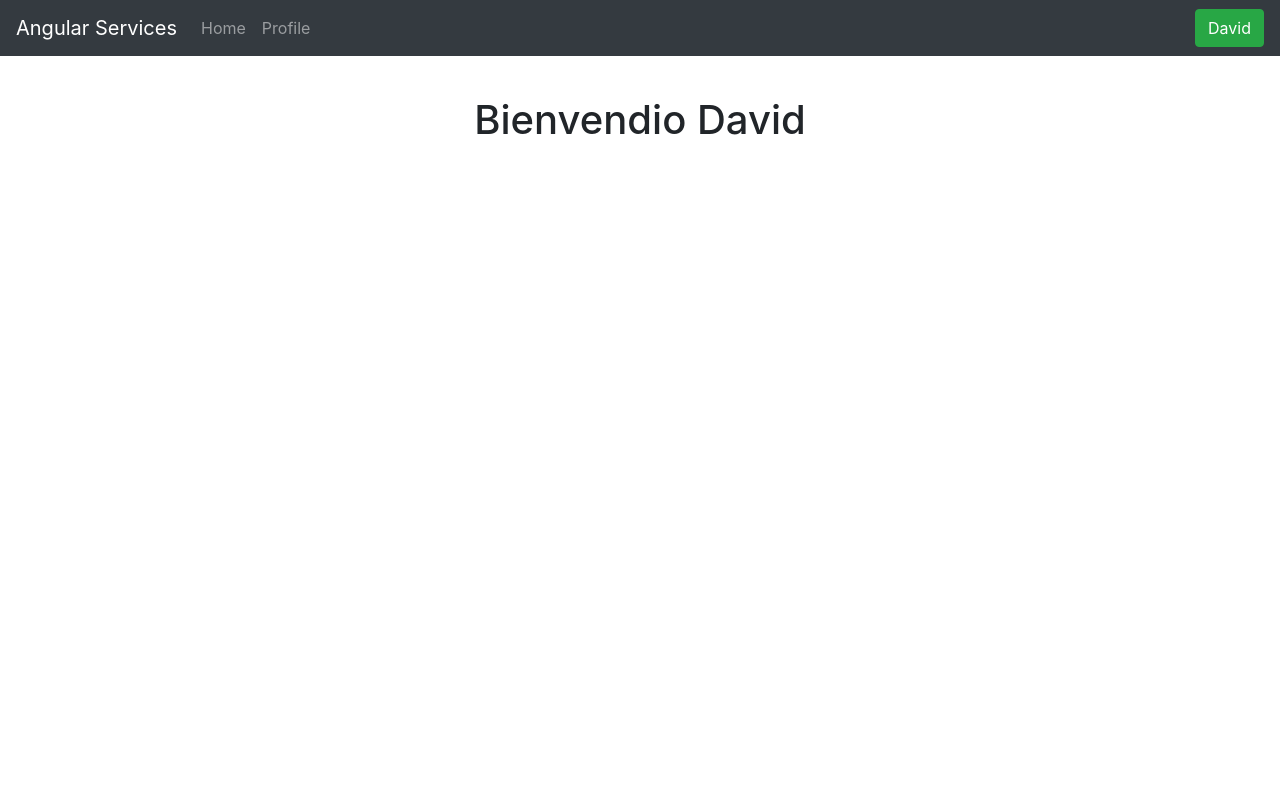
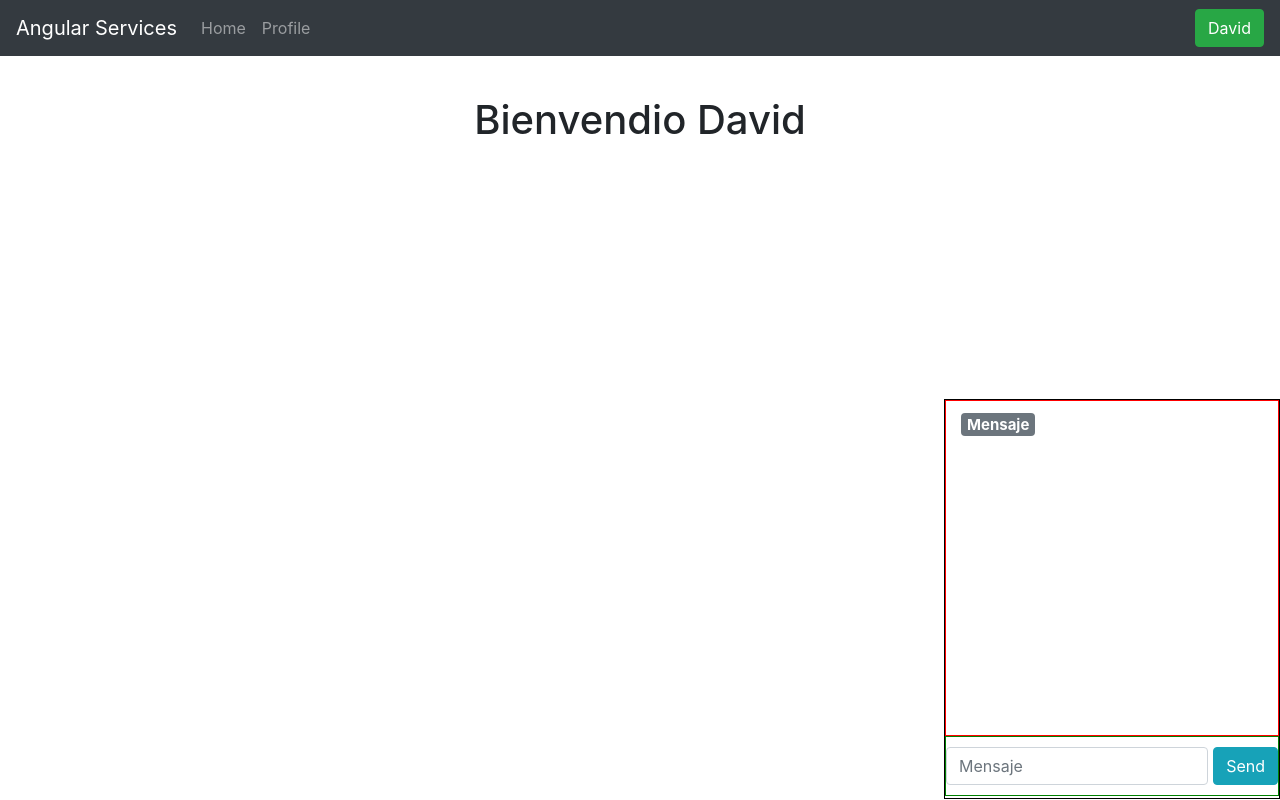
Before and after one commit to loscabezones/AngularService, an Angular app: page /HomeComponent in a window 1280 px wide. Built offline with nearby package versions, Linux system fonts and the light colour scheme.

Commit message:
componente de chat basico

```diff
--- a/src/app/app.component.html
+++ b/src/app/app.component.html
@@ -2,3 +2,4 @@
 <div class="m-6-custom">
     <router-outlet></router-outlet>
 </div>
+<app-autochat></app-autochat>
--- /dev/null
+++ b/src/app/components/autochat/autochat.component.html
@@ -0,0 +1,12 @@
+<div class="container container-custom">
+  <div class="conversation">
+    <h5><span class="badge badge-secondary">Mensaje</span></h5>
+  </div>
+  <div class="message">
+    <form class="form-signin form-custom" (ngSubmit)="onSubmit()">
+      <input type="text" id="inputtext" class="form-control input-custom"
+      [placeholder]="defaultText" [(ngModel)]="model.message" name="message">
+      <button type="submit" class="btn btn-info btn-send-custom">Send</button>
+    </form>
+  </div>
+</div>
--- /dev/null
+++ b/src/app/components/autochat/autochat.component.scss
@@ -0,0 +1,38 @@
+.container-custom{
+    padding: 0 !important;
+    position: fixed;
+    border: 1px solid black;
+    width: 336px;
+    height: 400px;
+    bottom: 1px;
+    right: 0;
+}
+
+.conversation{
+    width: 100%;
+    border: 1px solid red;
+    height: 85%;
+    padding: 10px 15px;
+    max-height: 336px;
+    overflow-y: scroll;
+}
+
+.message{
+    width: 100%;
+    height: 15%;
+    border: 1px solid green;
+    display: flex;
+    justify-content: center;
+    align-items: center;
+}
+
+.btn-send-custom{
+    height: 38px;
+    margin-left: 5px;
+}
+
+.form-custom{
+    display: flex;
+    justify-content: center;
+    align-items: center;
+}
--- /dev/null
+++ b/src/app/components/autochat/autochat.component.ts
@@ -0,0 +1,24 @@
+import { Component, OnInit } from '@angular/core';
+
+@Component({
+  selector: 'app-autochat',
+  templateUrl: './autochat.component.html',
+  styleUrls: ['./autochat.component.scss']
+})
+export class AutochatComponent implements OnInit {
+
+  defaultText:string;
+  model = { message: ''};
+
+  constructor() { }
+
+  ngOnInit() {
+    this.defaultText = "Mensaje"
+  }
+
+  onSubmit() {
+    console.log(this.model.message)
+    this.model.message = '';
+    this.defaultText = '';
+  }
+}
```
Also changed, not shown: src/app/app.module.ts (+8 -1 lines), src/app/services/main.service.ts (added, +13 -0 lines), 2 other files (tests, documents, lock files or other folders).
